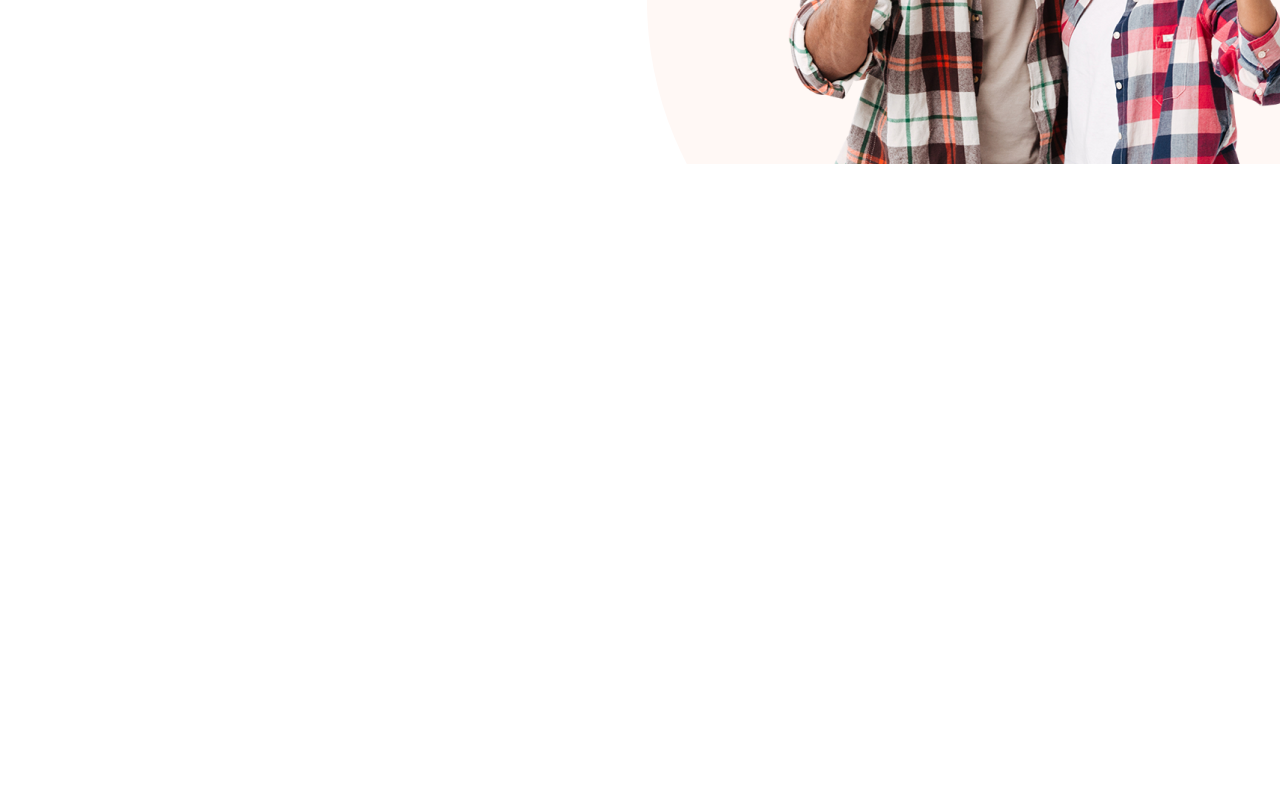
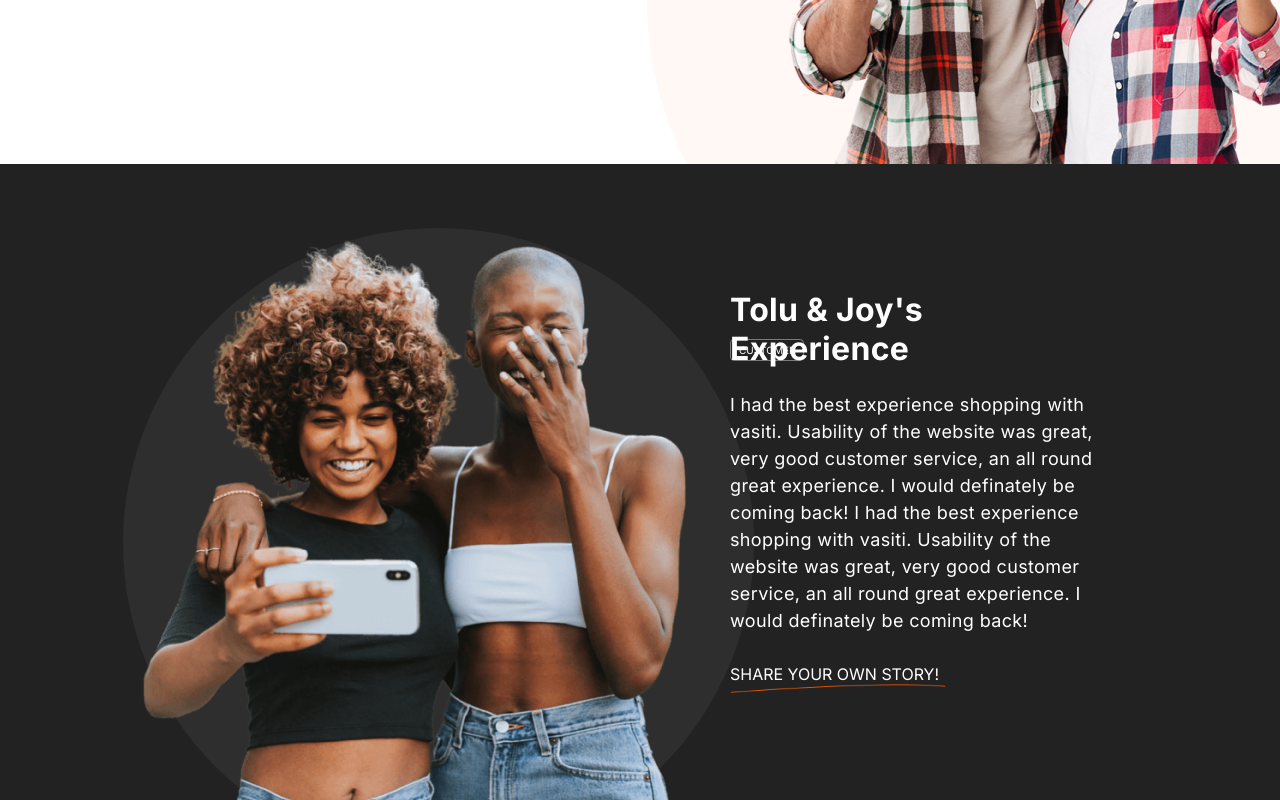
Before and after one commit to johnpersie/testimonial-project3, a React (Create React App) app: page / in a window 1280 px wide. Shown: the part 491-1291 px from the top of the page. Before the commit the page ends 800 px from the top, so only its background shows below. Built offline with nearby package versions, Linux system fonts and the light colour scheme.

Commit message:
Created story page 1

```diff
--- a/src/App.js
+++ b/src/App.js
@@ -1,12 +1,16 @@
 import "../src/sass/App.scss";
 import Navbar from "./components/Navbar";
 import LandingPage from "./components/LandingPage";
+import StoryPage1 from "./components/StoryPage1";
+// import Grid from "./components/Grid";
 
 function App() {
   return (
     <div className="App">
       <Navbar />
       <LandingPage />
+      <StoryPage1 />
+      {/* <Grid /> */}
     </div>
   );
 }
--- /dev/null
+++ b/src/components/StoryPage1.js
@@ -0,0 +1,31 @@
+import React from "react";
+import ladies from "../img/black-beautiful-ladies-smiling 1.png";
+import line from "../img/Vector 3.png";
+
+const StoryPage1 = () => {
+  return (
+    <div className="story-pg-1 storypg">
+      <div className="story-pg-1__elipse elipse">
+        <img src={ladies} alt="laughing ladies" className="ladies" />
+      </div>
+      <div className="story-pg-1__right-container write-up">
+        <h2 className="title">Tolu & Joy's Experience</h2>
+        <p className="story-pg-1__rounded-block rounded-block">customer</p>
+        <p className="body">
+          I had the best experience shopping with vasiti. Usability of the
+          website was great, very good customer service, an all round great
+          experience. I would definately be coming back! I had the best
+          experience shopping with vasiti. Usability of the website was great,
+          very good customer service, an all round great experience. I would
+          definately be coming back!
+        </p>
+        <a href="./share-your-story" className="story-pg-1__share share">
+          Share your own story!
+        </a>
+        <img src={line} alt="line" className="vector" />
+      </div>
+    </div>
+  );
+};
+
+export default StoryPage1;
--- a/src/sass/App.scss
+++ b/src/sass/App.scss
@@ -8,5 +8,6 @@
 
 @import "layout/landing-page";
 @import "layout/navbar";
+@import "layout/story-page-1";
 
 @import "pages/home";
--- a/src/sass/base/_typography.scss
+++ b/src/sass/base/_typography.scss
@@ -0,0 +1,66 @@
+//For story pages
+.storypg {
+  width: 100%;
+  height: 63.6rem;
+  font-family: "inter", sans-serif;
+  overflow: hidden;
+}
+.elipse {
+  position: relative;
+  width: 63.1rem;
+  height: 63.1rem;
+  border-radius: 50%;
+  top: 6.4rem;
+  left: 12.3rem;
+  float: left;
+}
+
+.write-up {
+  position: relative;
+  right: 12.6rem;
+  margin-top: 126px;
+  width: 42.4rem;
+  height: 41.02rem;
+}
+
+.rounded-block {
+  text-transform: uppercase;
+  border-radius: 0.4rem;
+  display: inline-block;
+  font: 1.3rem;
+  padding: 0.4rem 0.8rem;
+  margin-top: 1rem;
+}
+
+.share {
+  text-transform: uppercase;
+  text-decoration: none;
+  display: block;
+  font-size: 1.6rem;
+}
+
+.title {
+  width: 37.6rem;
+  height: 3.9rem;
+  font-style: normal;
+  font-weight: bold;
+  font-size: 3.2rem;
+  line-height: 3.9rem;
+  letter-spacing: 0.01em;
+}
+
+.body {
+  width: 92%;
+  margin: 3rem 0;
+  font-style: normal;
+  font-weight: normal;
+  font-size: 1.8rem;
+  line-height: 150%;
+  letter-spacing: 0.02em;
+}
+
+.vector {
+  position: relative;
+  width: 21.6rem;
+  top: -0.1rem;
+}
--- a/src/sass/layout/_landing-page.scss
+++ b/src/sass/layout/_landing-page.scss
@@ -1,8 +1,10 @@
 .landing-page {
   width: 100vw;
-  height: 50.4rem;
-  margin: 10rem 0 0 17rem;
+  height: 60.4rem;
+  margin-left: 17rem;
   font-family: "Inter", sans-serif;
+  padding-top: 10rem;
+  overflow: hidden;
 
   &__left-container {
     display: inline-block;
--- /dev/null
+++ b/src/sass/layout/_story-page-1.scss
@@ -0,0 +1,20 @@
+.story-pg-1 {
+  background: $color-dark-4;
+
+  &__elipse {
+    background-color: $color-dark-1;
+  }
+
+  &__right-container {
+    float: right;
+    color: $color-white;
+  }
+
+  &__rounded-block {
+    border: 0.1rem solid rgba($color-white, 0.4);
+  }
+
+  &__share {
+    color: white;
+  }
+}
--- a/src/sass/pages/_home.scss
+++ b/src/sass/pages/_home.scss
@@ -1,3 +1,5 @@
 .App {
   overflow: hidden;
+  max-width: 1440px;
+  margin: 0 auto;
 }
```
Also changed, not shown: src/img/Vector 3.png (added), src/img/black-beautiful-ladies-smiling 1.png (added).
